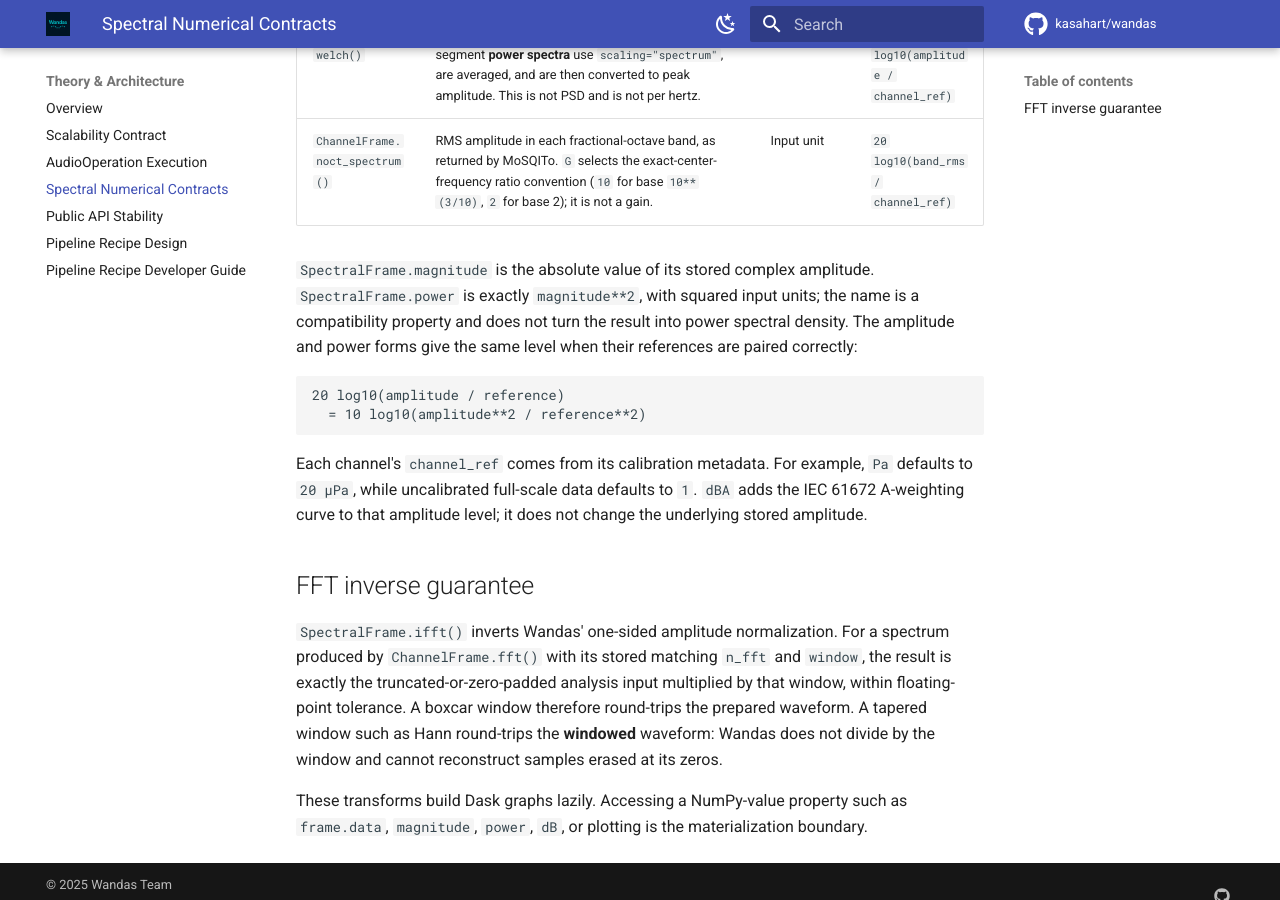
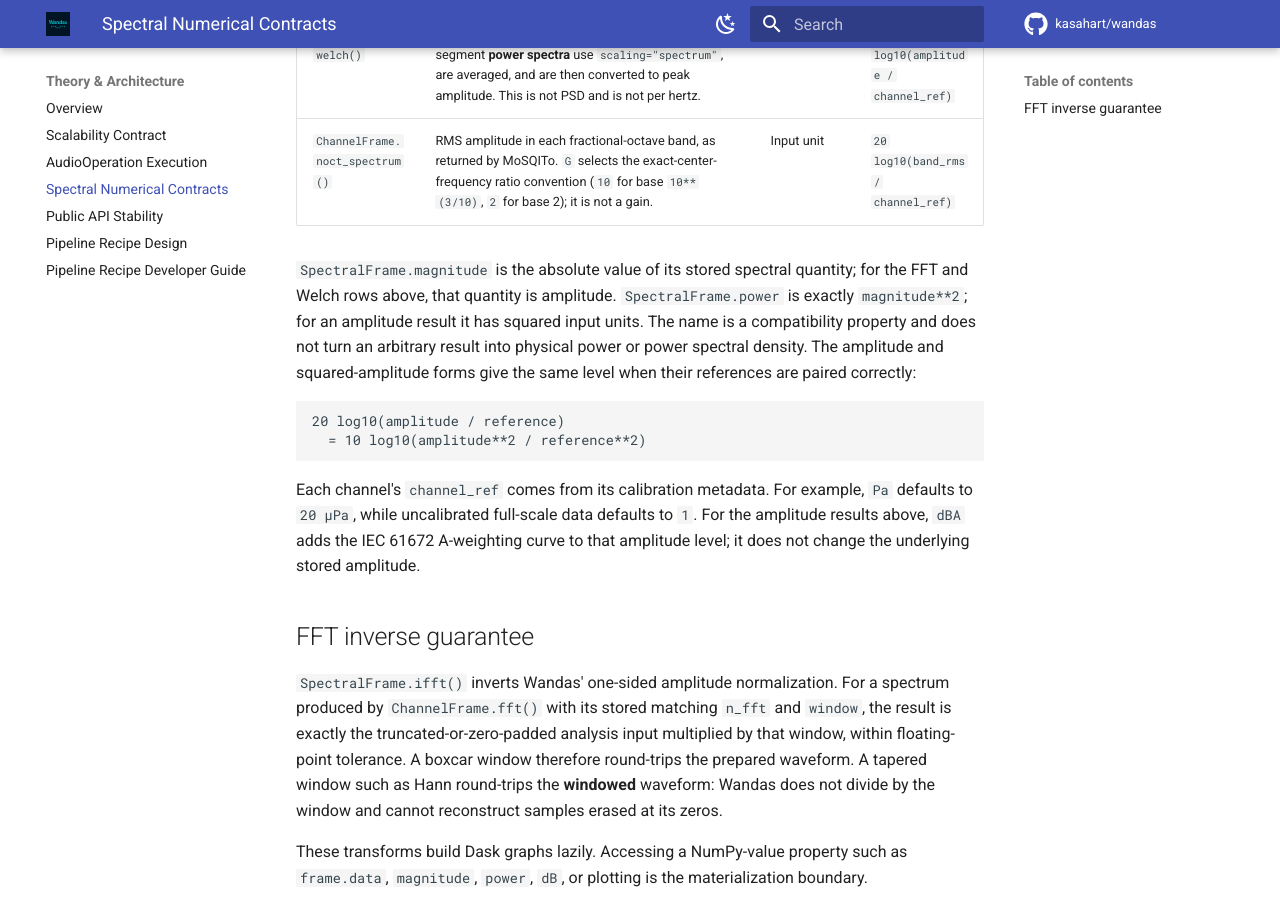
Before and after one commit to kasahart/wandas, an MkDocs documentation site: the page built from docs/src/explanation/spectral-numerical-contracts.md, in a window 1280 px wide and 900 px high, scrolled down 651 px. Built offline with MkDocs 1.6.1 and Material for MkDocs 9.7.7, drawn with Linux system fonts in a browser that asks for light colours; comment, search, counter and statistics services are not loaded.

Commit message:
qualify spectral magnitude properties

````diff
--- a/docs/src/explanation/spectral-numerical-contracts.md
+++ b/docs/src/explanation/spectral-numerical-contracts.md
@@ -12,11 +12,13 @@ set).
 | `ChannelFrame.welch()` | Real one-sided peak-amplitude spectrum. Welch segment **power spectra** use `scaling="spectrum"`, are averaged, and are then converted to peak amplitude. This is not PSD and is not per hertz. | Input unit | `20 log10(amplitude / channel_ref)` |
 | `ChannelFrame.noct_spectrum()` | RMS amplitude in each fractional-octave band, as returned by MoSQITo. `G` selects the exact-center-frequency ratio convention (`10` for base `10**(3/10)`, `2` for base 2); it is not a gain. | Input unit | `20 log10(band_rms / channel_ref)` |
 
-`SpectralFrame.magnitude` is the absolute value of its stored complex amplitude.
-`SpectralFrame.power` is exactly `magnitude**2`, with squared input units; the
-name is a compatibility property and does not turn the result into power spectral
-density. The amplitude and power forms give the same level when their references
-are paired correctly:
+`SpectralFrame.magnitude` is the absolute value of its stored spectral quantity;
+for the FFT and Welch rows above, that quantity is amplitude.
+`SpectralFrame.power` is exactly `magnitude**2`; for an amplitude result it has
+squared input units. The name is a compatibility property and does not turn an
+arbitrary result into physical power or power spectral density. The amplitude and
+squared-amplitude forms give the same level when their references are paired
+correctly:
 
 ```text
 20 log10(amplitude / reference)
@@ -25,8 +27,8 @@ are paired correctly:
 
 Each channel's `channel_ref` comes from its calibration metadata. For example,
 `Pa` defaults to `20 µPa`, while uncalibrated full-scale data defaults to `1`.
-`dBA` adds the IEC 61672 A-weighting curve to that amplitude level; it does not
-change the underlying stored amplitude.
+For the amplitude results above, `dBA` adds the IEC 61672 A-weighting curve to
+that amplitude level; it does not change the underlying stored amplitude.
 
 ## FFT inverse guarantee
 
````
Also changed, not shown: 2 other files.
